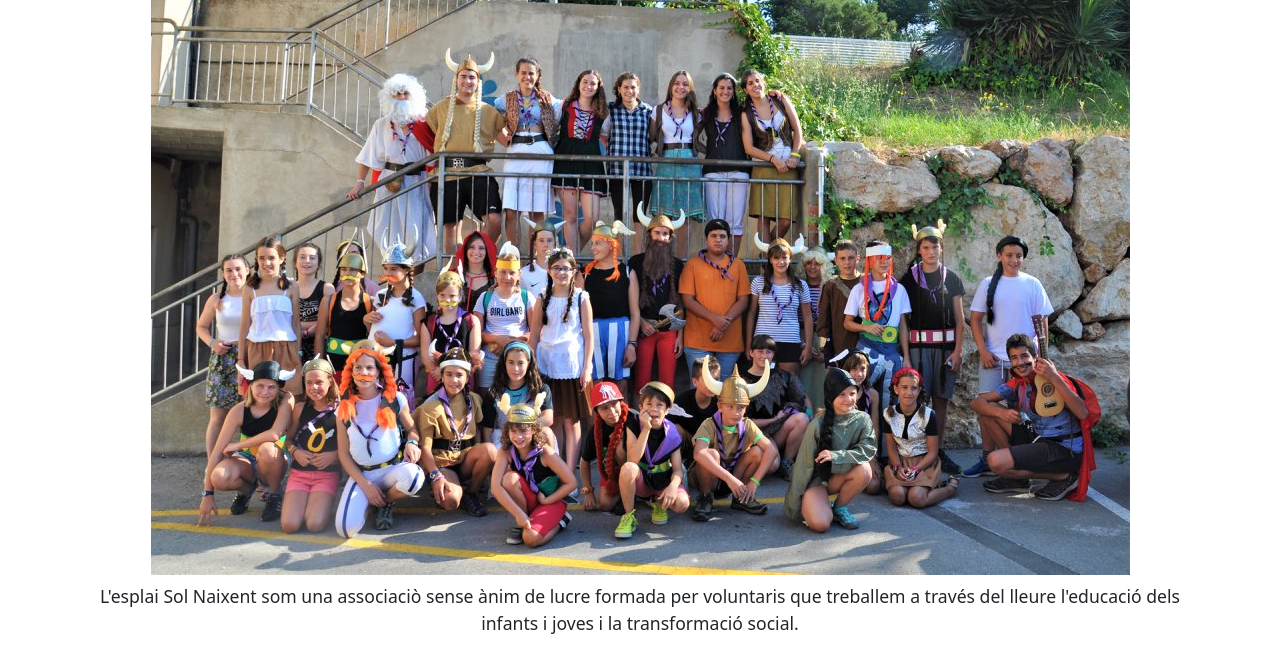
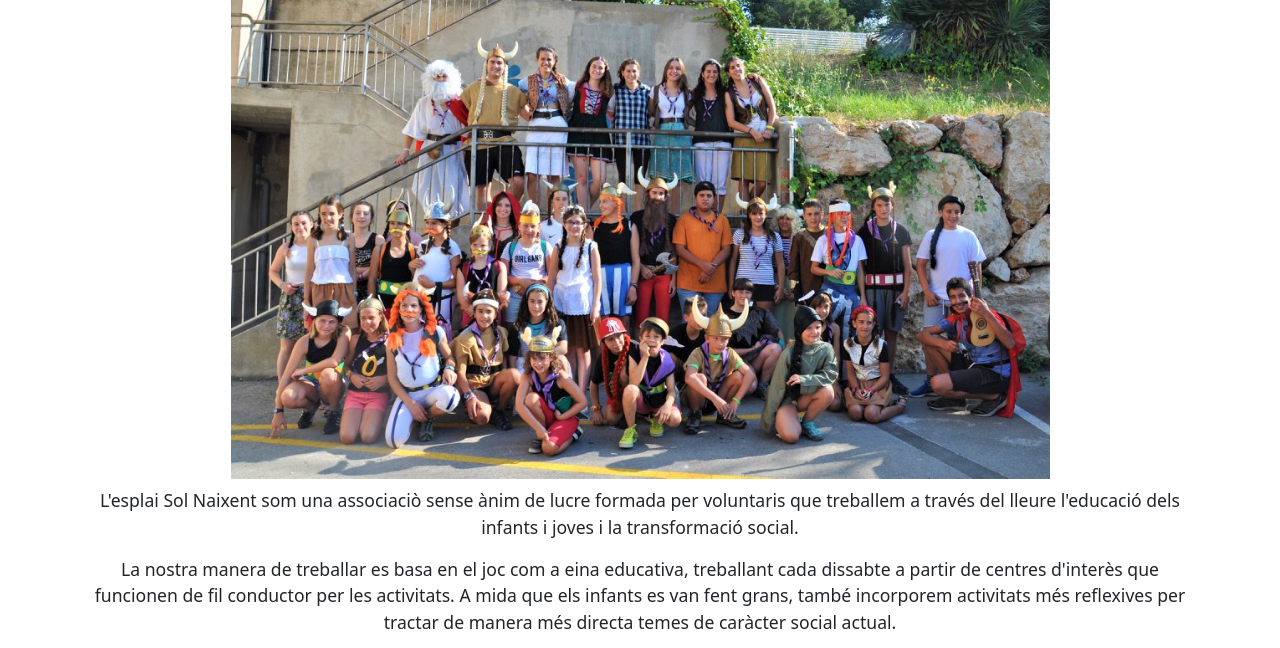
Before and after one commit to martiramon/EsplaiWeb-JEDI, a website: page html/quisom.html in a window 1280 px wide. Shown: the part 159-807 px from the top of the page. Drawn offline with nearby package versions, Linux system fonts and the light colour scheme.

Commit message:
arreglat mida foto petita

```diff
--- a/css/esplai.css
+++ b/css/esplai.css
@@ -98,6 +98,10 @@ hr {
         width: 100%;
         height: auto;
     }
+    .fotosencera {
+        width: 100%;
+        height: auto;
+    }
 }
 @media screen and (min-width: 770px) {
     #logo {
@@ -112,6 +116,10 @@ hr {
         width: 700px;
         height: 394px;
     }
+    .fotosencera {
+        width: 75%;
+        height: auto;
+    }
 }
 
 .fotosjuntes {
@@ -119,10 +127,7 @@ hr {
     height: auto;
 }
 
-.fotosencera {
-    width: 75%;
-    height: auto;
-}
+
 
 .btnlila {
     background-color: rgb(99, 48, 119);
--- a/html/quisom.html
+++ b/html/quisom.html
@@ -55,7 +55,7 @@
                         <h1 class="display-4 mt-4 mb-2">QUI SOM?</h1>
                     </div>
                     <div class="d-flex flex-row justify-content-center">
-                        <img src="../media/colonies1.jpg" alt="fotografia colònies">
+                        <img class="fotosencera" src="../media/colonies1.jpg" alt="fotografia colònies">
                     </div>
                     <div class="d-flex flex-column text-center mt-2">
                         <p>L'esplai Sol Naixent som una associaciò sense ànim de lucre formada per voluntaris que treballem a través del lleure l'educació dels infants i joves i la
```
